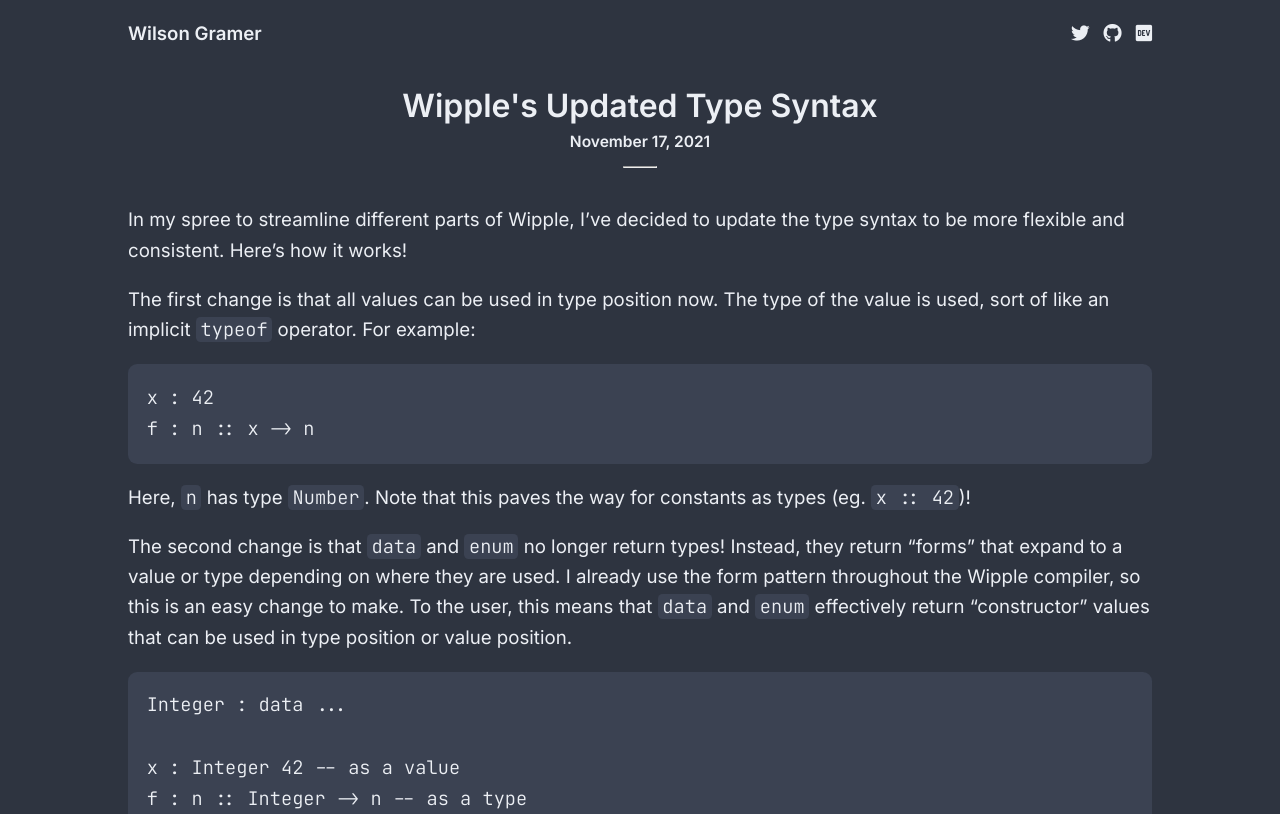
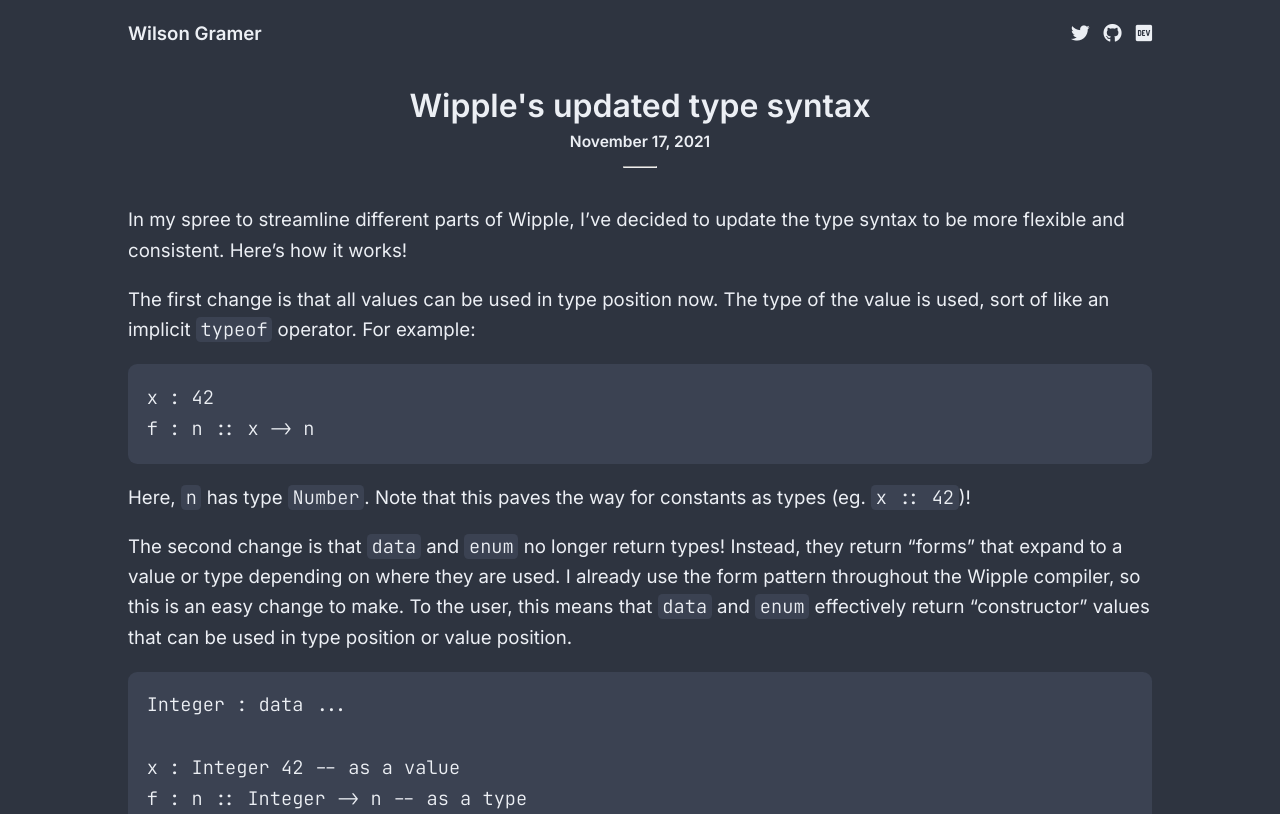
Before and after one commit to WilsonGramer/wilsongramer.github.io, an Eleventy site: page src/blog/2021-11-17-wipples-updated-type-syntax.md in a window 1280 px wide. Shown: the top 814 px of the page. Built offline with nearby package versions, Linux system fonts and the light colour scheme; Eleventy itself is replaced by a stand-in of ours; code samples lack their colours; files that its build step writes are made by us from their sources.

Commit message:
Fix capitalization

```diff
--- a/src/blog/2021-11-17-wipples-updated-type-syntax.md
+++ b/src/blog/2021-11-17-wipples-updated-type-syntax.md
@@ -1,6 +1,6 @@
 ---
 layout: post
-title: Wipple's Updated Type Syntax
+title: Wipple's updated type syntax
 ---
 
 In my spree to streamline different parts of Wipple, I've decided to update the type syntax to be more flexible and consistent. Here's how it works!
```
